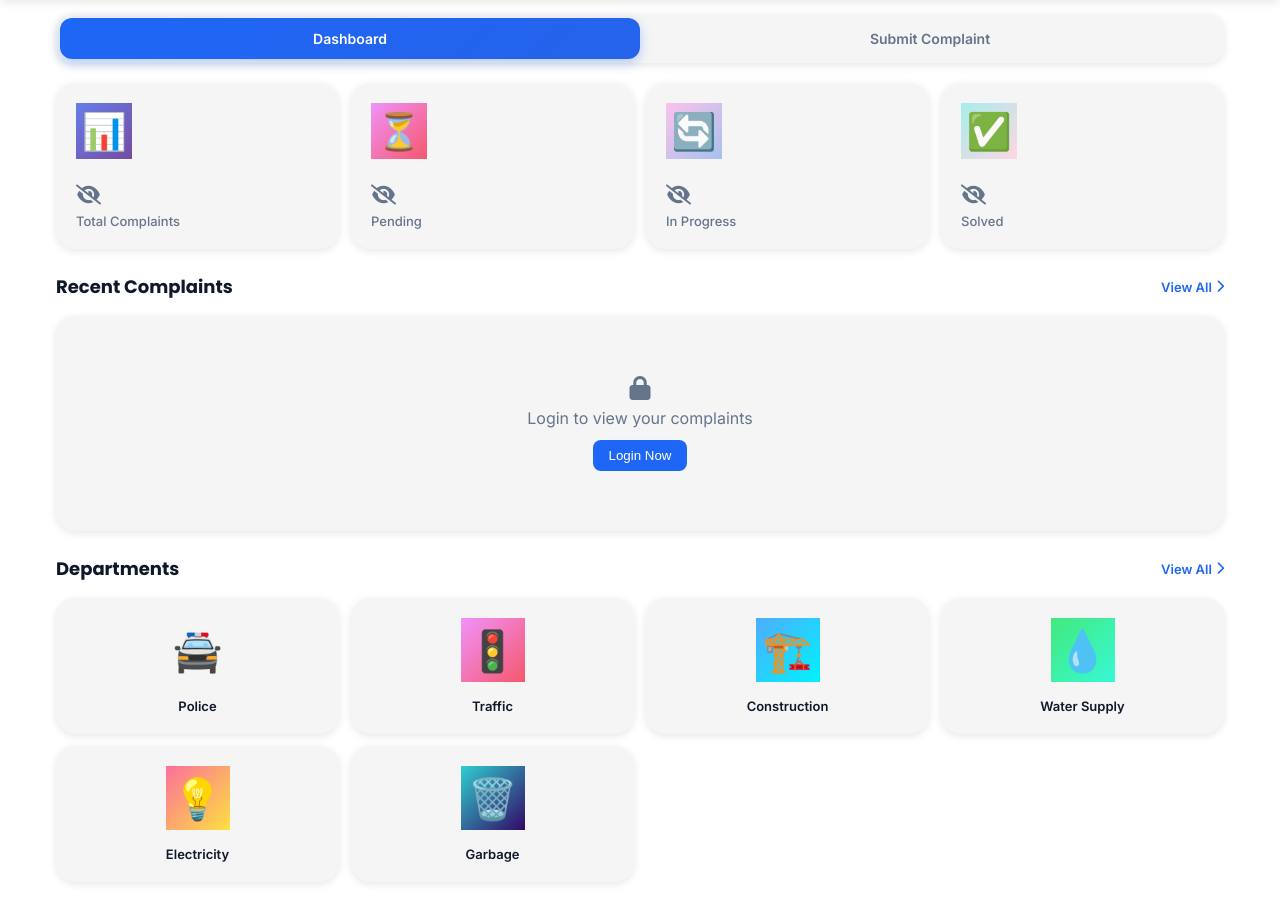
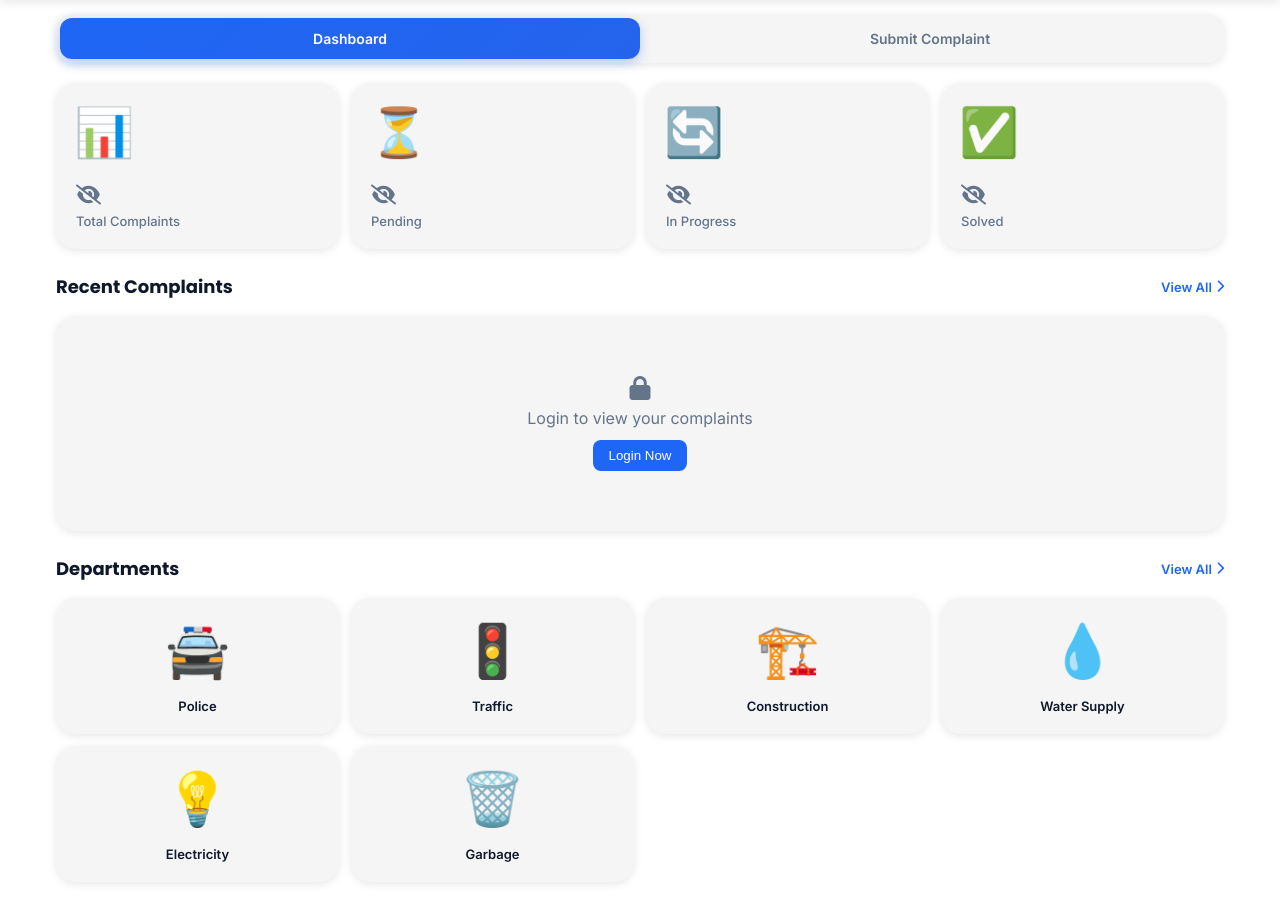
Before and after one commit to kartkbhalodiya/Smart-CITY, a Django app: page /dashboard/?guest=true in a window 1280 px wide. Shown: the part 72-994 px from the top of the page. Run offline with Django 5.2, Linux system fonts and the light colour scheme; data comes from the database, SQL or seed files in the repository; data that the repository does not hold is empty.

Commit message:
Fix images using

```diff
--- a/templates/user_dashboard.html
+++ b/templates/user_dashboard.html
@@ -237,24 +237,13 @@
             align-items: center;
             justify-content: center;
             margin-bottom: 16px;
-            font-size: 36px;
-        }
-
-        .stat-card:nth-child(1) .stat-icon {
-            background: linear-gradient(135deg, #667eea 0%, #764ba2 100%);
-        }
-
-        .stat-card:nth-child(2) .stat-icon {
-            background: linear-gradient(135deg, #f093fb 0%, #f5576c 100%);
-        }
-
-        .stat-card:nth-child(3) .stat-icon {
-            background: linear-gradient(135deg, #fbc2eb 0%, #a6c1ee 100%);
-        }
-
-        .stat-card:nth-child(4) .stat-icon {
-            background: linear-gradient(135deg, #a8edea 0%, #fed6e3 100%);
-        }
+            font-size: 48px;
+            background: none !important;
+            border: none !important;
+            box-shadow: none !important;
+        }
+
+
 
         .stat-number {
             font-size: 28px;
@@ -409,7 +398,10 @@
             display: flex;
             align-items: center;
             justify-content: center;
-            font-size: 40px;
+            font-size: 52px;
+            background: none !important;
+            border: none !important;
+            box-shadow: none !important;
         }
 
         .dept-card:nth-child(2) .dept-icon {
@@ -510,21 +502,41 @@
             display: flex;
             align-items: center;
             justify-content: center;
-            font-size: 44px;
-        }
-
-        .category-card:nth-child(1) .category-icon { background: linear-gradient(135deg, #667eea 0%, #764ba2 100%); }
-        .category-card:nth-child(2) .category-icon { background: linear-gradient(135deg, #f093fb 0%, #f5576c 100%); }
-        .category-card:nth-child(3) .category-icon { background: linear-gradient(135deg, #4facfe 0%, #00f2fe 100%); }
-        .category-card:nth-child(4) .category-icon { background: linear-gradient(135deg, #43e97b 0%, #38f9d7 100%); }
-        .category-card:nth-child(5) .category-icon { background: linear-gradient(135deg, #fa709a 0%, #fee140 100%); }
-        .category-card:nth-child(6) .category-icon { background: linear-gradient(135deg, #30cfd0 0%, #330867 100%); }
-        .category-card:nth-child(7) .category-icon { background: linear-gradient(135deg, #a8edea 0%, #fed6e3 100%); }
-        .category-card:nth-child(8) .category-icon { background: linear-gradient(135deg, #fbc2eb 0%, #a6c1ee 100%); }
-        .category-card:nth-child(9) .category-icon { background: linear-gradient(135deg, #fdcbf1 0%, #e6dee9 100%); }
-        .category-card:nth-child(10) .category-icon { background: linear-gradient(135deg, #a1c4fd 0%, #c2e9fb 100%); }
-        .category-card:nth-child(11) .category-icon { background: linear-gradient(135deg, #d299c2 0%, #fef9d7 100%); }
-        .category-card:nth-child(12) .category-icon { background: linear-gradient(135deg, #89f7fe 0%, #66a6ff 100%); }
+            font-size: 56px;
+            background: none !important;
+            border: none !important;
+            box-shadow: none !important;
+        }
+
+        .stat-card:nth-child(1) .stat-icon,
+        .stat-card:nth-child(2) .stat-icon,
+        .stat-card:nth-child(3) .stat-icon,
+        .stat-card:nth-child(4) .stat-icon {
+            background: none !important;
+        }
+
+        .dept-card:nth-child(2) .dept-icon,
+        .dept-card:nth-child(3) .dept-icon,
+        .dept-card:nth-child(4) .dept-icon,
+        .dept-card:nth-child(5) .dept-icon,
+        .dept-card:nth-child(6) .dept-icon {
+            background: none !important;
+        }
+
+        .category-card:nth-child(1) .category-icon,
+        .category-card:nth-child(2) .category-icon,
+        .category-card:nth-child(3) .category-icon,
+        .category-card:nth-child(4) .category-icon,
+        .category-card:nth-child(5) .category-icon,
+        .category-card:nth-child(6) .category-icon,
+        .category-card:nth-child(7) .category-icon,
+        .category-card:nth-child(8) .category-icon,
+        .category-card:nth-child(9) .category-icon,
+        .category-card:nth-child(10) .category-icon,
+        .category-card:nth-child(11) .category-icon,
+        .category-card:nth-child(12) .category-icon {
+            background: none !important;
+        }
 
         .category-name {
             font-size: 13px;
```
